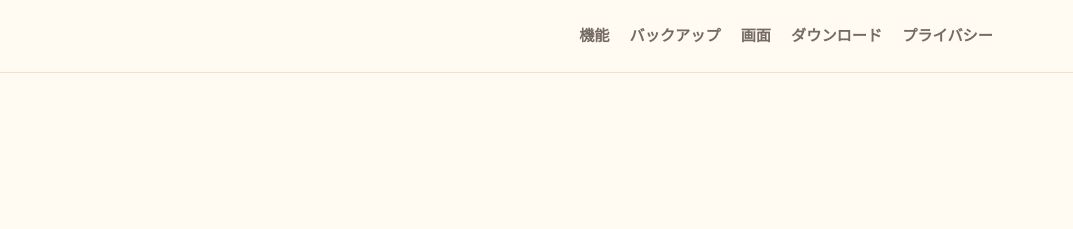
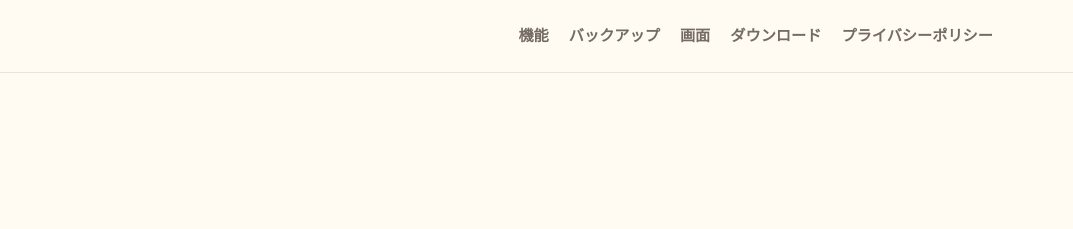
Before and after one commit to Seiko-K/Keeper, a plain HTML site: page docs/index.html in a window 1280 px wide. Shown: the top 229 px of the page, 207-1280 px from the left. Drawn offline with Linux system fonts and the light colour scheme.

Commit message:
Update index.html

```diff
--- a/docs/index.html
+++ b/docs/index.html
@@ -468,7 +468,7 @@
         <a href="#backup">バックアップ</a>
         <a href="#screenshots">画面</a>
         <a href="#download">ダウンロード</a>
-        <a href="privacy.html">プライバシー</a>
+        <a href="privacy.html">プライバシーポリシー</a>
       </nav>
     </div>
   </header>
```
